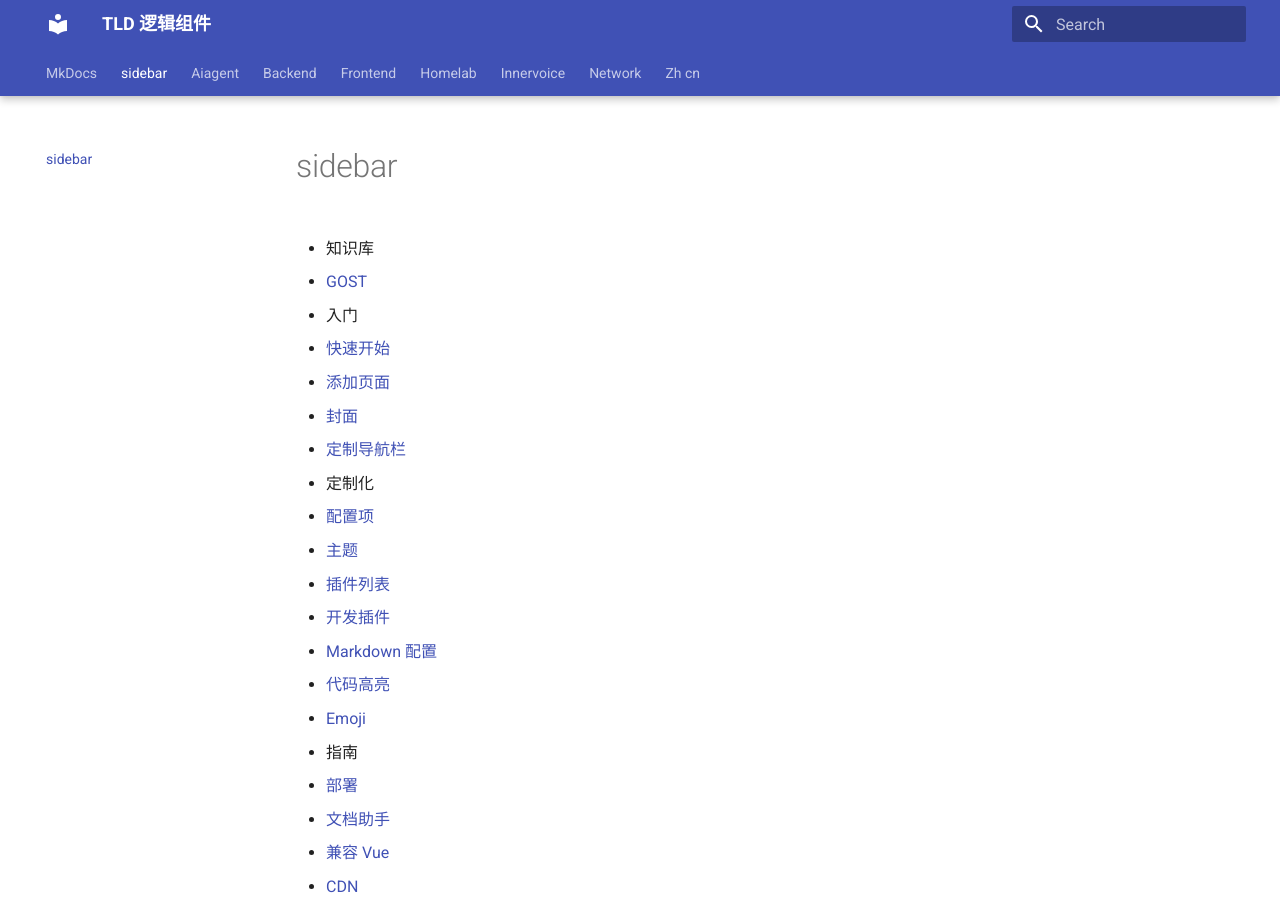
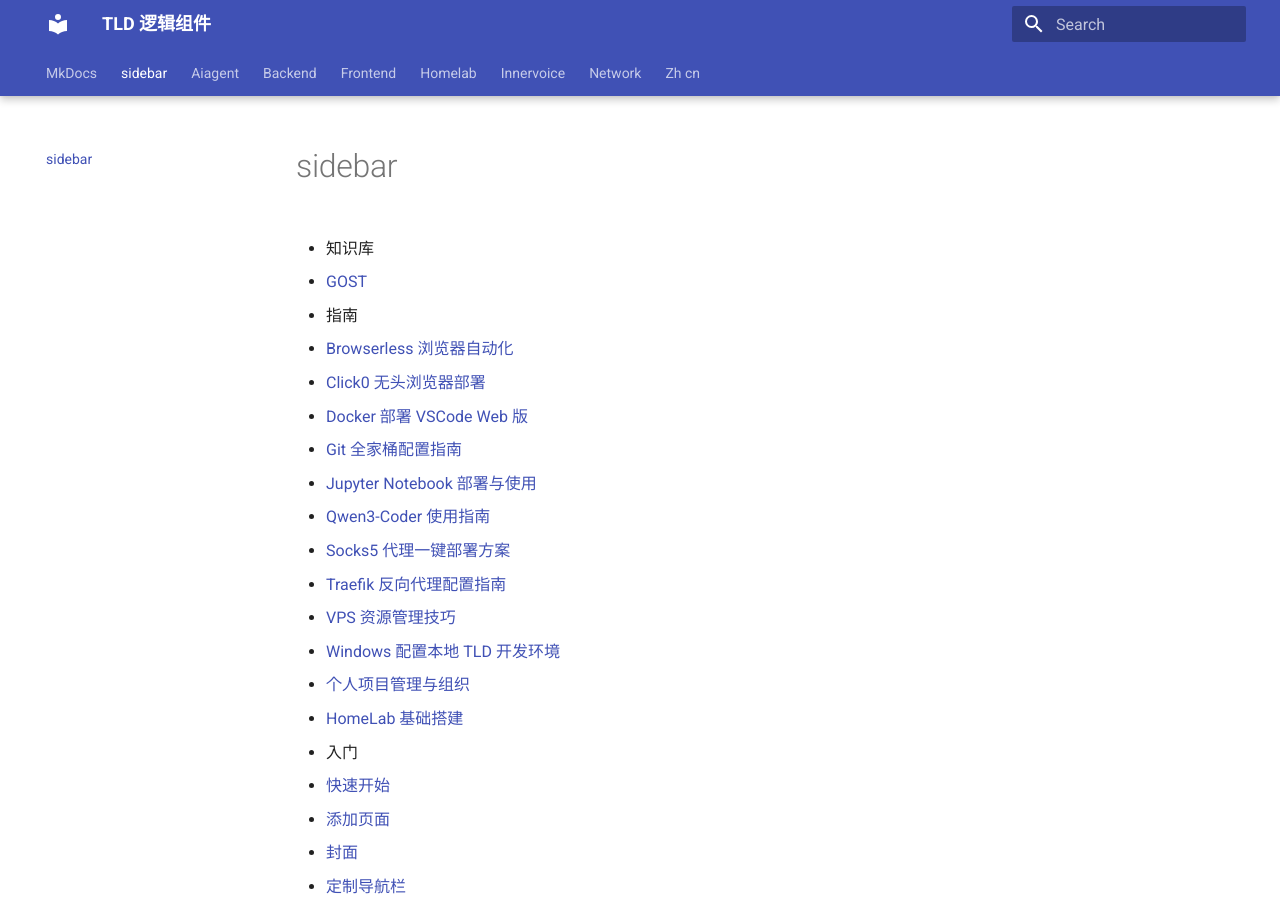
Before and after one commit to seccmd/pydeep, an MkDocs documentation site: the page built from docs/_sidebar.md, in a window 1280 px wide and 900 px high. Built offline with MkDocs 1.6.1 and Material for MkDocs 9.7.7, drawn with Linux system fonts in a browser that asks for light colours.

Commit message:
Update _sidebar.md

```diff
--- a/docs/_sidebar.md
+++ b/docs/_sidebar.md
@@ -3,6 +3,21 @@
 - 知识库
 
   - [GOST](zh-cn/gost.md)
+
+- 指南
+
+  - [Browserless 浏览器自动化](homelab/browser.md)
+  - [Click0 无头浏览器部署](homelab/click0.md)
+  - [Docker 部署 VSCode Web 版](homelab/docker-vscode-web.md)
+  - [Git 全家桶配置指南](homelab/git-all.md)
+  - [Jupyter Notebook 部署与使用](homelab/jupyter.md)
+  - [Qwen3-Coder 使用指南](homelab/Qwen3-Coder.md)
+  - [Socks5 代理一键部署方案](homelab/socks5-all-in-one.md)
+  - [Traefik 反向代理配置指南](homelab/traefik-guide.md)
+  - [VPS 资源管理技巧](homelab/vps-manager.md)
+  - [Windows 配置本地 TLD 开发环境](homelab/windows-tld.md)
+  - [个人项目管理与组织](homelab/projects.md)
+  - [HomeLab 基础搭建](homelab/homelab.md)
 
 - 入门
 
```
